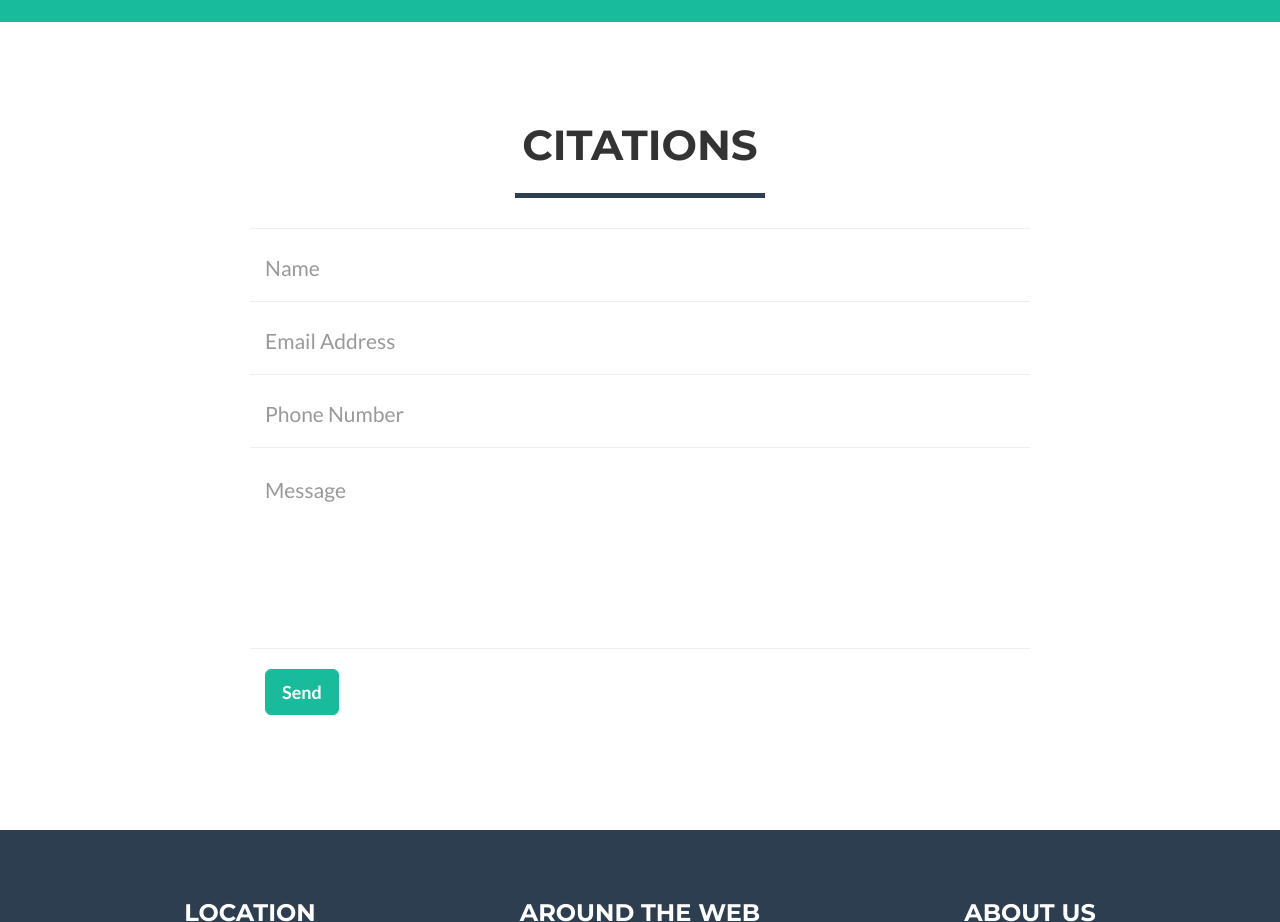
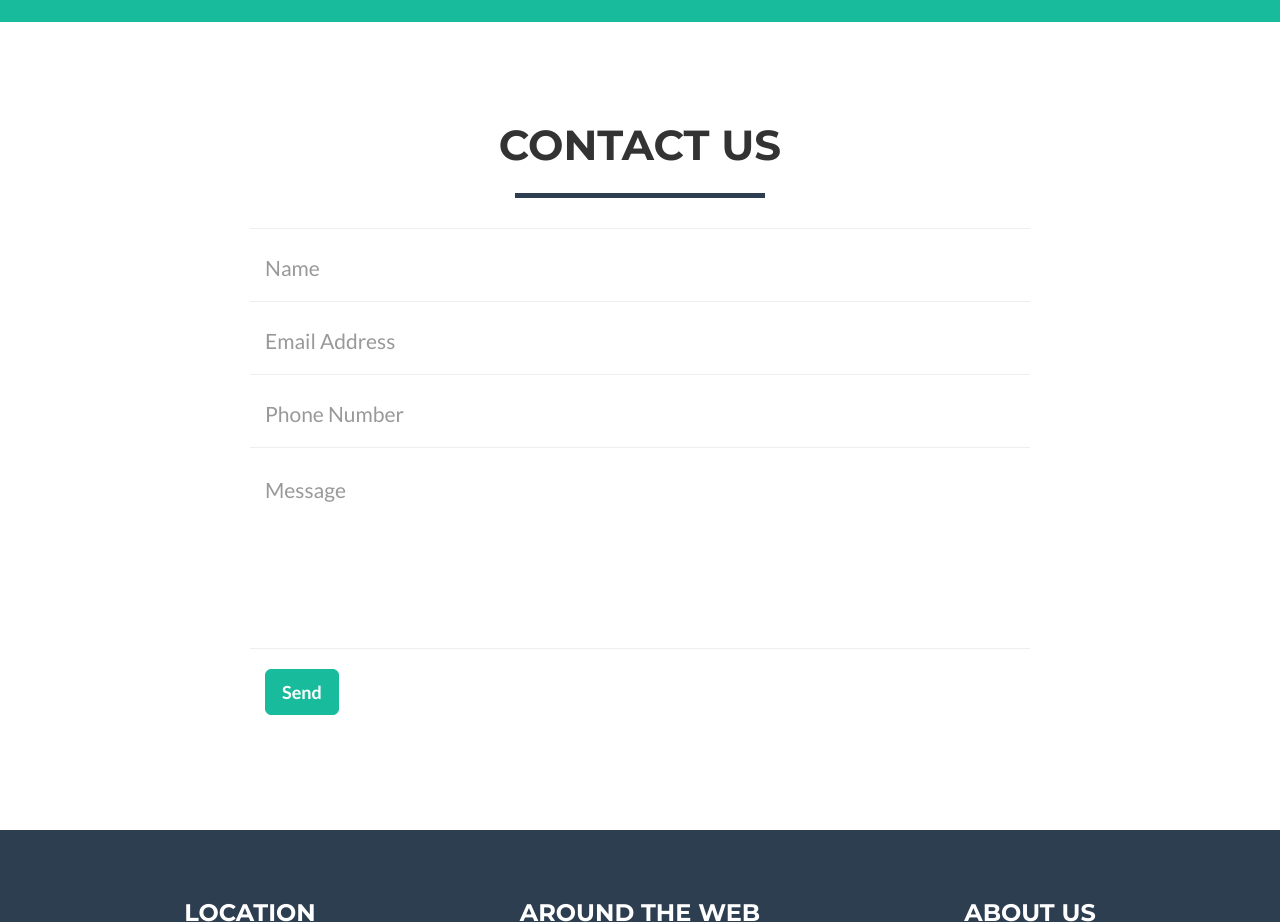
Before and after one commit to rajpalbal20/BioInformatics, a website: page startbootstrap-freelancer-gh-pages/index.html in a window 1280 px wide. Shown: the part 2040-2962 px from the top of the page. Drawn offline with nearby package versions, Linux system fonts and the light colour scheme.

Commit message:
Update index.html

```diff
--- a/startbootstrap-freelancer-gh-pages/index.html
+++ b/startbootstrap-freelancer-gh-pages/index.html
@@ -188,7 +188,7 @@
         <div class="container">
             <div class="row">
                 <div class="col-lg-12 text-center">
-                    <h2>Citations</h2>
+                    <h2>Contact Us</h2>
                     <hr class="star-primary">
                 </div>
             </div>
```
